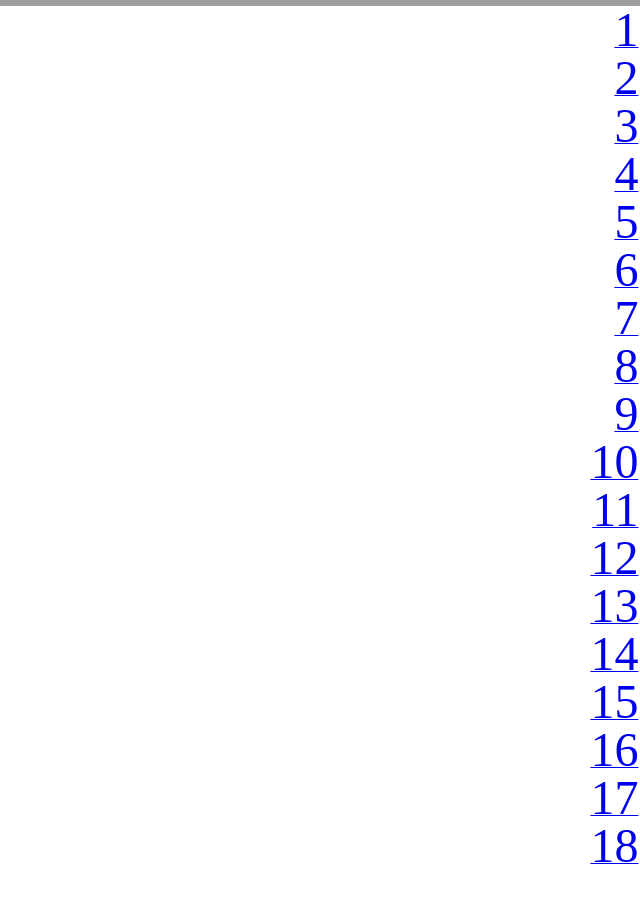
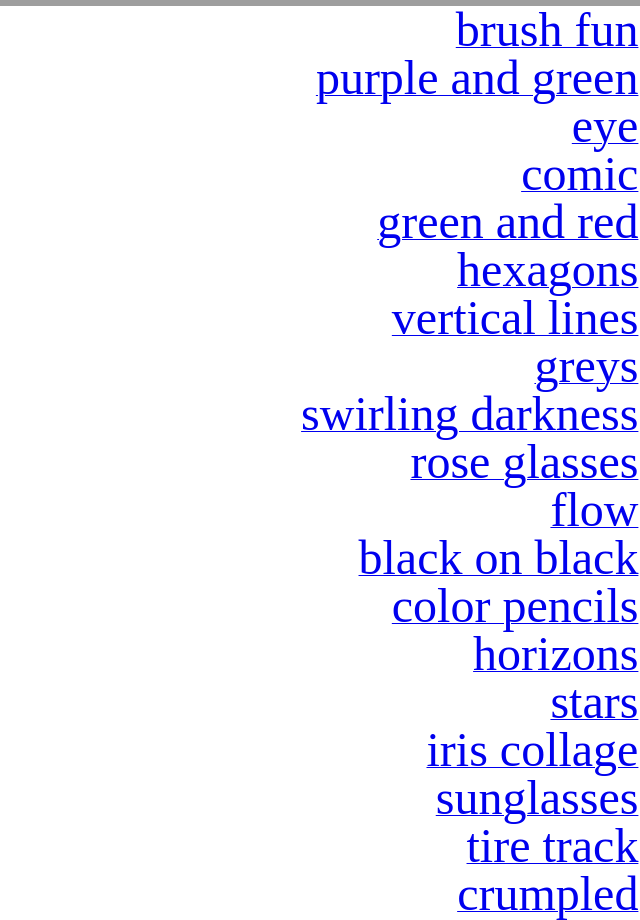
Before and after one commit to rmueller42/JustArtScrollingWebsite, a plain HTML site: page index.html in a window 1280 px wide. Shown: the part 954-1874 px from the top of the page, without its empty margins (640-1280 px from the left). Before the commit the page ends 1826 px from the top, so only its background shows below. Drawn offline with Linux system fonts and the light colour scheme; grey boxes are pictures that could not be loaded.

Commit message:
quick commit test

```diff
--- a/index.html
+++ b/index.html
@@ -23,126 +23,133 @@
             <div style = "display:flex; justify-content: flex-end;">
                 <a href = "./brushFun.html" style = 'padding-right: 0.1em;'>
                    <font size="+4">
-                        1
+                        brush fun
                    </font>
                 </a>
             </div>
             <div style = "display:flex; justify-content: flex-end;">
                 <a href = "./PurpleAndGreen.html" style = 'padding-right: 0.1em;'>
                     <font size="+4">
-                        2
+                        purple and green
                     </font>
                 </a>
             </div>
             <div style = "display:flex; justify-content: flex-end;">
                 <a href = "./eye.html" style = 'padding-right: 0.1em;'>
                    <font size="+4">
-                        3
+                        eye
                    </font>
                 </a>
             </div>
             <div style = "display:flex; justify-content: flex-end;">
                 <a href = "./comic.html" style = 'padding-right: 0.1em;'>
                    <font size="+4">
-                        4
+                        comic
                    </font>
                 </a>
             </div>
             <div style = "display:flex; justify-content: flex-end;">
                 <a href = "./greenAndRed.html" style = 'padding-right: 0.1em;'>
                    <font size="+4">
-                        5
+                        green and red
                    </font>
                 </a>
             </div>
             <div style = "display:flex; justify-content: flex-end;">
                 <a href = "./hexagons.html" style = 'padding-right: 0.1em;'>
                    <font size="+4">
-                        6
+                        hexagons
                    </font>
                 </a>
             </div>
             <div style = "display:flex; justify-content: flex-end;">
                 <a href = "./verticalLines.html" style = 'padding-right: 0.1em;'>
                    <font size="+4">
-                        7
+                        vertical lines
                    </font>
                 </a>
             </div>
             <div style = "display:flex; justify-content: flex-end;">
                 <a href = "./greys.html" style = 'padding-right: 0.1em;'>
                    <font size="+4">
-                        8
+                        greys
                    </font>
                 </a>
             </div>
             <div style = "display:flex; justify-content: flex-end;">
                 <a href = "./swirlingDarkness.html" style = 'padding-right: 0.1em;'>
                    <font size="+4">
-                        9
+                        swirling darkness
                    </font>
                 </a>
             </div>
             <div style = "display:flex; justify-content: flex-end;">
                 <a href = "./roseGlasses.html" style = 'padding-right: 0.1em;'>
                    <font size="+4">
-                        10
+                        rose glasses
                    </font>
                 </a>
             </div>
             <div style = "display:flex; justify-content: flex-end;">
                 <a href = "./flow.html" style = 'padding-right: 0.1em;'>
                    <font size="+4">
-                        11
+                        flow
                    </font>
                 </a>
             </div>
             <div style = "display:flex; justify-content: flex-end;">
                 <a href = "./blackOnBlack.html" style = 'padding-right: 0.1em;'>
                    <font size="+4">
-                        12
+                        black on black
                    </font>
                 </a>
             </div>
             <div style = "display:flex; justify-content: flex-end;">
                 <a href = "./coloredPencils.html" style = 'padding-right: 0.1em;'>
                    <font size="+4">
-                        13
+                        color pencils
                    </font>
                 </a>
             </div>
             <div style = "display:flex; justify-content: flex-end;">
                 <a href = "./horizons.html" style = 'padding-right: 0.1em;'>
                    <font size="+4">
-                        14
+                        horizons
                    </font>
                 </a>
             </div>
             <div style = "display:flex; justify-content: flex-end;">
                 <a href = "./stars.html" style = 'padding-right: 0.1em;'>
                    <font size="+4">
-                        15
+                        stars
                    </font>
                 </a>
             </div>
             <div style = "display:flex; justify-content: flex-end;">
                 <a href = "./iriscollage.html" style = 'padding-right: 0.1em;'>
                    <font size="+4">
-                        16
+                        iris collage
                    </font>
                 </a>
             </div>
             <div style = "display:flex; justify-content: flex-end;">
                 <a href = "./sunglasses.html" style = 'padding-right: 0.1em;'>
                    <font size="+4">
-                        17
+                        sunglasses
                    </font>
                 </a>
             </div>
             <div style = "display:flex; justify-content: flex-end;">
                 <a href = "./tireTrack.html" style = 'padding-right: 0.1em;'>
                    <font size="+4">
-                        18
+                        tire track
+                   </font>
+                </a>
+            </div>
+            <div style = "display:flex; justify-content: flex-end;">
+                <a href = "./crumpled.html" style = 'padding-right: 0.1em;'>
+                   <font size="+4">
+                        crumpled
                    </font>
                 </a>
             </div>
```
Also changed, not shown: crumpled.html (added, +24 -0 lines), CharcoalLines/panel 5.jpg (added), 11 other files.
